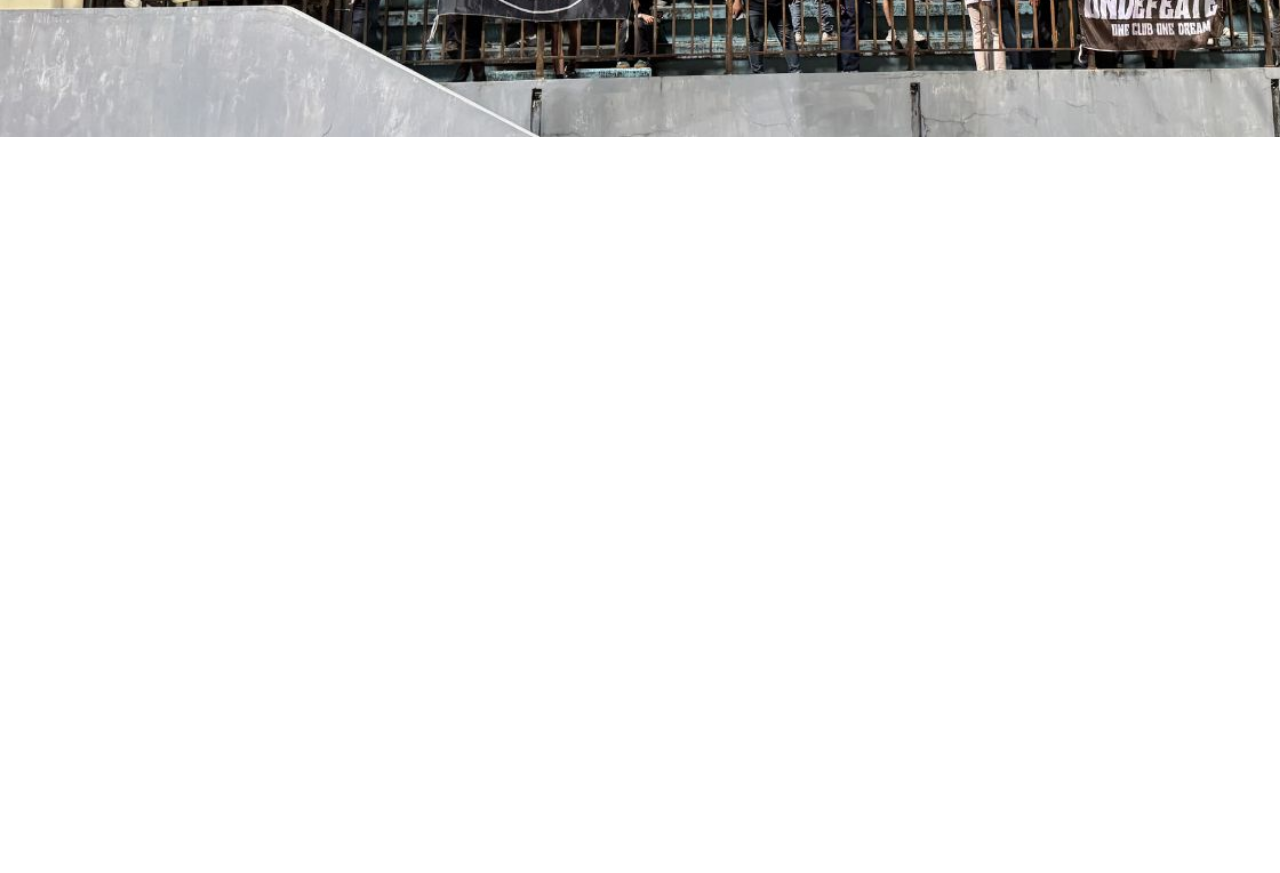
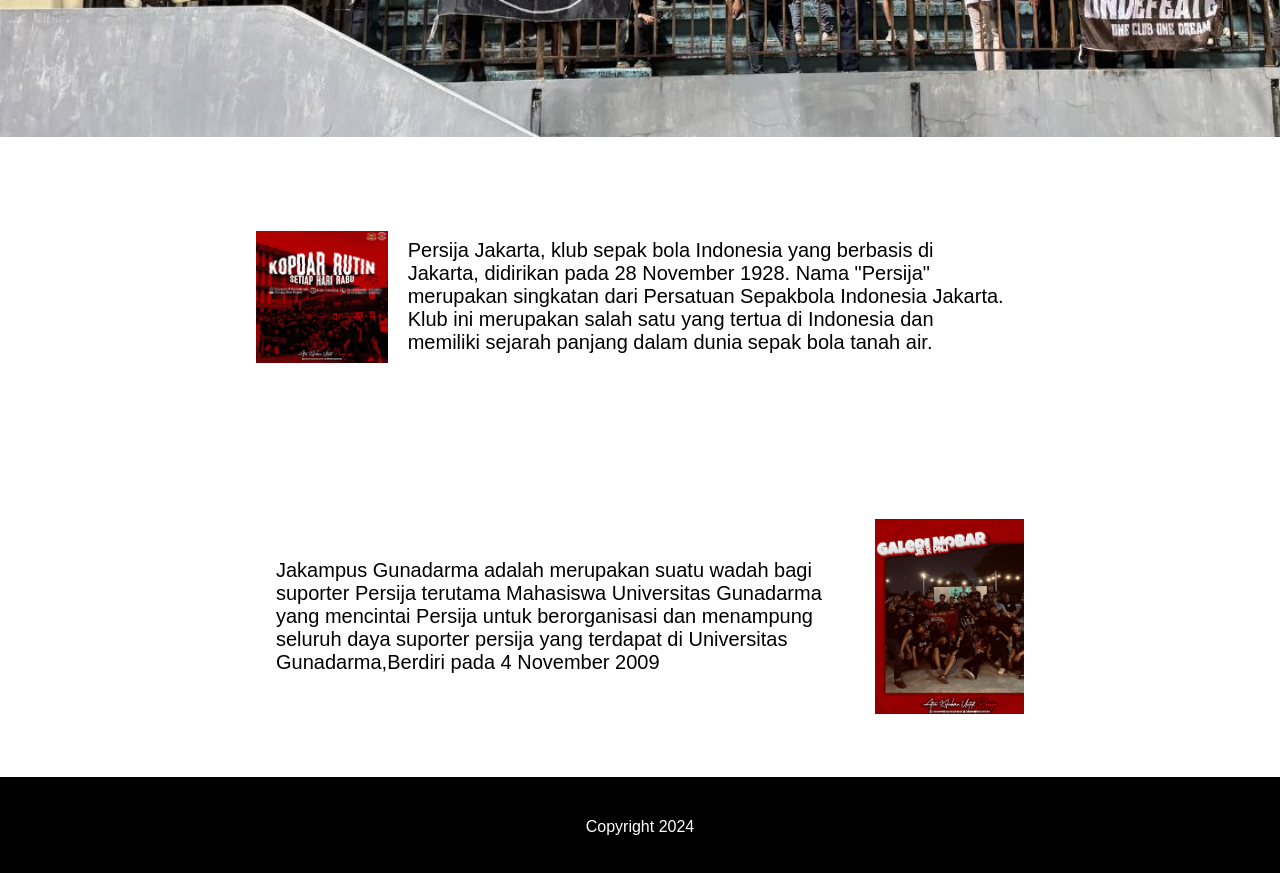
Before and after one commit to RakaPratama8/web-jg-react, a React (Vite) app: page / in a window 1280 px wide. Shown: the part 960-1833 px from the top of the page. Before the commit the page ends 1097 px from the top, so only its background shows below. Built offline with nearby package versions, Linux system fonts and the light colour scheme.

Commit message:
Adding Content, Footer and modify it's style

```diff
--- /dev/null
+++ b/src/components/Card/Description.jsx
@@ -0,0 +1,22 @@
+
+
+import PropTypes from 'prop-types';
+
+const Description = ({children, className}) => {
+    return (
+        <>
+            <p
+                className={className}
+            >
+                {children}
+            </p>
+        </>
+    )
+}
+
+Description.propTypes = {
+    children: PropTypes.node.isRequired,
+    className: PropTypes.string
+};
+
+export default Description;
--- /dev/null
+++ b/src/components/Card/Image.jsx
@@ -0,0 +1,17 @@
+import PropTypes from 'prop-types';
+
+const Image = ({className}) => {
+
+    return (
+        <div
+            className={className}
+        >
+        </div>
+    )
+}
+
+Image.propTypes = {
+    className: PropTypes.string,
+};
+
+export default Image;
--- /dev/null
+++ b/src/components/Card/card.css
@@ -0,0 +1,30 @@
+.card-1 {
+    display: flex;
+    width: 60%;
+}
+
+.card-2 {
+    display: flex;
+    flex-direction: row-reverse;
+    width: 60%;
+}
+
+.card-image-1 {
+    background-image: url('../../assets/galeri_1.jpeg');
+    background-size: contain;
+    background-repeat: no-repeat;
+    background-position: center;
+    width: 600px;
+}
+
+.card-image-2 {
+    background-image: url('../../assets/galeri_2.png');
+    background-size: cover;
+    width: 650px;
+}
+
+.description-text {
+    padding: 20px;
+    font-size: 20px;
+    font-family: 'Poppins', sans-serif;
+}
--- /dev/null
+++ b/src/components/Card/index.jsx
@@ -0,0 +1,30 @@
+import PropTypes from 'prop-types';
+
+import Description from "./Description";
+import Image from "./Image";
+import './card.css';
+
+
+const Card = ({ children, type }) => {
+    return (
+        <div
+            className={type==='1' ? 'card-1' : 'card-2'}
+        >
+            <Image
+                className={type==='1' ? 'card-image-1' : 'card-image-2'}
+            />
+            <Description
+                className='description-text'
+            >
+                {children}
+            </Description>
+        </div>
+    )
+}
+
+Card.propTypes = {
+    children: PropTypes.node.isRequired,
+    type: PropTypes.string.isRequired,
+};
+
+export default Card;
--- /dev/null
+++ b/src/components/Content/content.css
@@ -0,0 +1,8 @@
+.cards-container {
+    display: flex;
+    width: 100%;
+    flex-direction: column;
+    justify-content: space-around;
+    align-items: center;
+    height: 80vh;
+}
--- /dev/null
+++ b/src/components/Content/index.jsx
@@ -0,0 +1,27 @@
+import Card from "../Card"
+import './content.css'
+
+
+const Content = () => {
+
+    return (
+        <div
+            className="cards-container"
+        >
+            <Card
+                type='1'
+            >
+                Persija Jakarta, klub sepak bola Indonesia yang berbasis di Jakarta, didirikan pada 28 November 1928. Nama &quot;Persija&quot; merupakan singkatan dari Persatuan Sepakbola Indonesia Jakarta. Klub ini merupakan salah satu yang tertua di Indonesia dan memiliki sejarah panjang dalam dunia sepak bola tanah air.
+            </Card>
+            <Card
+                type='2'
+            >
+                Jakampus Gunadarma adalah merupakan suatu wadah bagi suporter Persija
+                terutama Mahasiswa Universitas Gunadarma yang mencintai Persija untuk berorganisasi
+                dan menampung seluruh daya suporter persija yang terdapat di Universitas Gunadarma,Berdiri pada 4 November 2009
+            </Card>
+        </div>
+    )
+}
+
+export default Content
--- /dev/null
+++ b/src/components/Footer/footer.css
@@ -0,0 +1,12 @@
+.footer-container {
+    background-color: black;
+    height: 100px;
+    width: 100%;
+    display: flex;
+    justify-content: center;
+    align-items: center;
+}
+
+.footer-text {
+    color: white;
+}
--- /dev/null
+++ b/src/components/Footer/index.jsx
@@ -0,0 +1,18 @@
+import './footer.css'
+
+const Footer = () => {
+
+    return (
+        <div
+            className='footer-container'
+        >
+            <p
+                className='footer-text'
+            >
+                Copyright 2024
+            </p>
+        </div>
+    )
+}
+
+export default Footer
--- a/src/components/TableMember/table.css
+++ b/src/components/TableMember/table.css
@@ -12,7 +12,7 @@
 }
 
 .table td, .table th {
-    border: 1px solid #ddd;
+    border: 5px solid #cbcbcb;
     padding: 8px;
 }
 
@@ -21,7 +21,7 @@
 .table th {
     padding-top: 12px;
     padding-bottom: 12px;
-    text-align: left;
+    text-align: center;
     background-color: #000000;
     color: white;
 }
--- /dev/null
+++ b/src/pages/Admin/admin.css
@@ -0,0 +1,9 @@
+.update-domisili {
+    display: flex;
+    justify-content: start;
+}
+
+.admin-container {
+    display: flex;
+    flex-direction: column;
+}
--- a/src/pages/Admin/index.jsx
+++ b/src/pages/Admin/index.jsx
@@ -3,6 +3,7 @@ import axios from 'axios';
 
 import Button from "../../components/Button";
 import Input from "../../components/Input";
+import './admin.css'
 
 const Admin = () => {
 
@@ -72,10 +73,10 @@ const Admin = () => {
     }
 
     return (
-        <div>
+        <div className="admin-container">
             <div>
                 <h1>Admin Page</h1>
-                <table>
+                <table className="table">
                     <thead>
                         <tr>
                             <th>Nama</th>
@@ -83,6 +84,7 @@ const Admin = () => {
                             <th>TTL</th>
                             <th>Domisili</th>
                             <th>Angkatan</th>
+                            <th>Action</th>
                         </tr>
                     </thead>
                     <tbody>
@@ -116,11 +118,11 @@ const Admin = () => {
                     </tbody>
                 </table>
             </div>
-            <div>
+            <div className="update-domisili">
                 <form
                     onSubmit={(e) => {
                         e.preventDefault();
-                        handleUpdateMember(npm, domisili);
+                        if(window.confirm(`Are you sure want to update ${npm}`)){handleUpdateMember(npm, domisili);}
                     }}
                 >
                     <Input
@@ -147,7 +149,6 @@ const Admin = () => {
                     </Button>
                 </form>
             </div>
-
         </div>
     )
 }
--- a/src/pages/Home/index.jsx
+++ b/src/pages/Home/index.jsx
@@ -1,11 +1,15 @@
 import Carousel from "../../components/Carousel";
 import Navbar from "../../components/Navbar";
+import Content from "../../components/Content";
+import Footer from "../../components/Footer";
 
 const Home = () => {
     return (
         <div className="home-page">
             <Navbar />
             <Carousel />
+            <Content />
+            <Footer />
         </div>
     );
 }
```
Also changed, not shown: src/assets/galeri_1.jpeg (added), src/assets/galeri_2.png (added).
